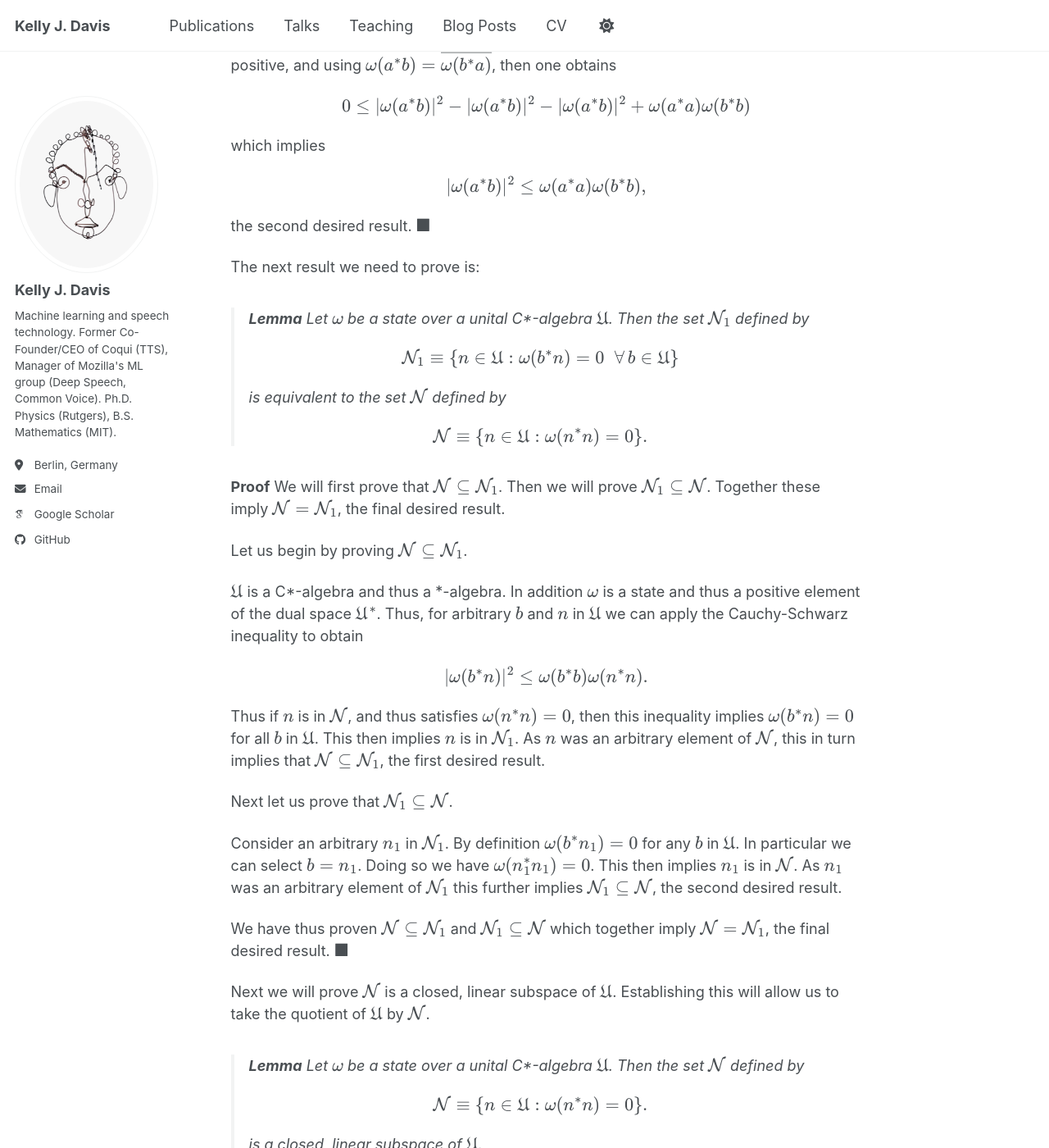
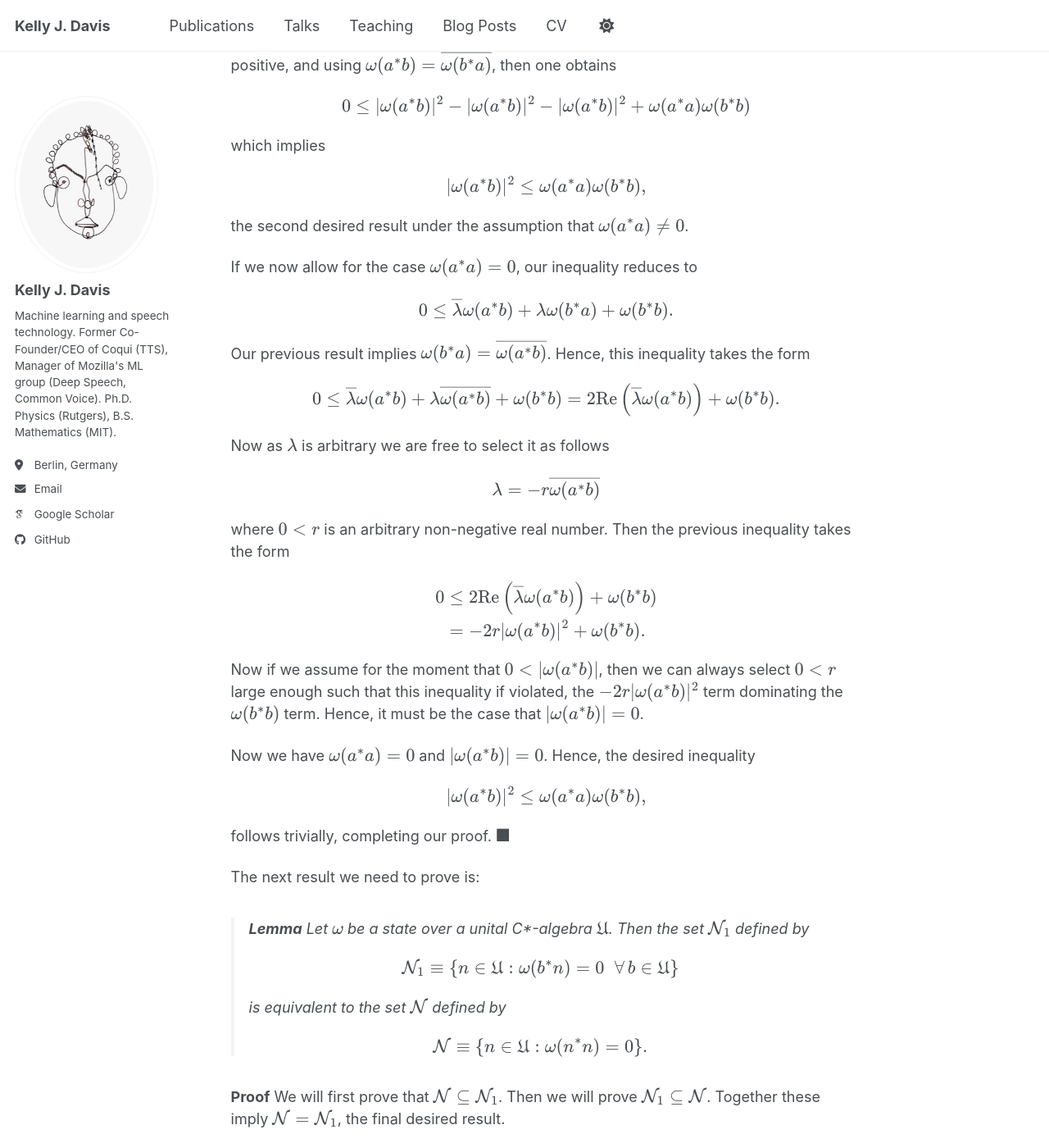
Before and after one commit to KellyJDavis/KellyJDavis.github.io, a Jekyll site: the page built from _posts/2026-05-23-gns-construction.md, in a window 1280 px wide and 1400 px high, scrolled down 4137 px. Shown: the whole window at 82% size. Built offline with Jekyll 4.4.1, drawn with Linux system fonts in a browser that asks for light colours; some web fonts are replaced; a script bundle is joined from its source files by our own code; library files that are not in the unit come from our copies; some of the changed text lies outside the part shown.

```diff
--- a/_posts/2026-05-23-gns-construction.md
+++ b/_posts/2026-05-23-gns-construction.md
@@ -149,7 +149,7 @@ $$
 
 implies $$\lvert \omega(a^*b) \rvert^2 \le \omega(a^*a) \omega(b^*b)$$.
 
-Again, as $$\lambda$$ is arbitrary, we are free to choose it to extremize the righthand side of the inequality. Extremizing the righthand of this inequality with respect to $$\overline{\lambda}$$ one finds at the extrema
+Again, as $$\lambda$$ is arbitrary, we are free to choose it to extremize the righthand side of the inequality. Extremizing the righthand of this inequality with respect to $$\overline{\lambda}$$ and assuming $$\omega(a^*a) \ne 0$$ one finds at the extrema
 
 $$
 \lambda = - \frac{\omega(a^*b)}{\omega(a^*a)}.
@@ -167,7 +167,44 @@ $$
 \lvert \omega(a^*b) \rvert^2 \le \omega(a^*a) \omega(b^*b),
 $$
 
-the second desired result. $$\blacksquare$$
+the second desired result under the assumption that $$\omega(a^*a) \ne 0$$.
+
+If we now allow for the case $$\omega(a^*a) = 0$$, our inequality reduces to
+
+$$
+0 \le \overline{\lambda}\omega(a^*b) + \lambda\omega(b^*a) + \omega(b^*b).
+$$
+
+Our previous result implies $$\omega(b^*a) = \overline{\omega(a^*b)}$$. Hence, this inequality takes the form
+
+$$
+0 \le \overline{\lambda}\omega(a^*b) + \lambda\overline{\omega(a^*b)} + \omega(b^*b) = 2\text{Re}\left(\overline{\lambda} \omega(a^*b)\right) + \omega(b^*b).
+$$
+
+Now as $$\lambda$$ is arbitrary we are free to select it as follows
+
+$$
+\lambda = -r \overline{\omega(a^*b)}
+$$
+
+where $$0 < r$$ is an arbitrary non-negative real number. Then the previous inequality takes the form
+
+$$
+\begin{align}
+0 &\le 2\text{Re}\left(\overline{\lambda} \omega(a^*b)\right) + \omega(b^*b) \\
+  &= -2r \lvert \omega(a^*b) \rvert^2 + \omega(b^*b).
+\end{align}
+$$
+
+Now if we assume for the moment that $$0 < \lvert \omega(a^*b) \rvert$$, then we can always select $$0 < r$$ large enough such that this inequality if violated, the $$-2r \lvert \omega(a^*b) \rvert^2$$ term dominating the $$\omega(b^*b)$$ term. Hence, it must be the case that $$\lvert \omega(a^*b) \rvert = 0$$.
+
+Now we have $$\omega(a^*a) = 0$$ and $$\lvert \omega(a^*b) \rvert = 0$$. Hence, the desired inequality
+
+$$
+\lvert \omega(a^*b) \rvert^2 \le \omega(a^*a) \omega(b^*b),
+$$
+
+follows trivially, completing our proof. $$\blacksquare$$
 
 The next result we need to prove is:
 
@@ -335,19 +372,32 @@ $$
 \phi(a) \equiv \frac{\omega(z^*az)}{\omega(z^*z)}.
 $$
 
-One can easily check that $$\phi$$ defines a state on $$\mathfrak{U}$$ as it is linear, positive
+One can easily check that $$\phi$$ when acting on $$\mathfrak{U}$$ is linear and positive as
 
 $$
 \phi(c^*c) = \frac{\omega(z^*(c^*c)z)}{\omega(z^*z)} = \frac{\omega((cz)^*(cz))}{\omega(z^*z)} \ge 0
 $$
 
-as $$\omega$$ is positive, and normalized
+as a result of $$\omega$$ being positive.
+
+Now as $$\phi$$ is a positive, linear function on the unital C\*-algebra $$\mathfrak{U}$$ we can invoke the theorem (Chapter III Theorem 2.2.9 of [Haag](https://doi.org/10.1007/978-3-642-61458-3))
+
+> **Theorem**
+> A positive, linear operator $$\phi$$ on a unital Banch \*-algebra $$\mathcal{A}$$ is bounded and satisfies
+>
+> $$
+> \|\phi\| = \phi(\mathbf{1})
+> $$
+>
+> where $$\phi(\mathbf{1})$$ is $$\phi$$ acting on the unit $$\mathbf{1}$$ of $$\mathcal{A}$$.
+
+to prove that $$\|\phi\| = \phi(\mathbf{1})$$. A short computation finds
 
 $$
-\|\phi\| \equiv \sup\limits_{a \in \{b \in \mathfrak{U} : \|b\| = 1\}} |\phi(a)| = \sup\limits_{a \in \{b \in \mathfrak{U} : \|b\| = 1\}} \left| \frac{\omega(z^*az)}{\omega(z^*z)} \right| = 1,
+\phi(\mathbf{1}) = \frac{\omega(z^*\mathbf{1}z)}{\omega(z^*z)} = 1
 $$
 
-where the final equality follows from the fact that $$\phi$$ divides by $$\omega(z^*z)$$ and $$\|a\|=1$$ and so the supremum is achieved at $$a=\mathbf{1}$$.
+proving $$\|\phi\|=1$$, i.e. $$\phi$$ is normalized. As $$\phi$$ is a linear, positive, normalized operator on the unital C\*-algebra $$\mathfrak{U}$$, it is indeed a state.
 
 Now as $$\phi$$ is normalized and thus $$\|\phi\|=1$$, the definition of the norm $$\|\phi\|$$ implies
 
@@ -509,10 +559,10 @@ $$
 Thus the previous two equations imply
 
 $$
-\left< U\pi_\omega(a)U^{-1}\Omega', \pi_\omega(b)'\Omega' \right>' = \left<\pi_\omega(a)'\Omega', \pi_\omega(b)'\Omega'\right>'
+\left< U\pi_\omega(a)U^{-1}\Omega', \pi_\omega(b)'\Omega' \right>' = \left<\pi_\omega(a)'\Omega', \pi_\omega(b)'\Omega'\right>'.
 $$
 
-which implies
+As a result of $$\Omega'$$ being cyclic, this implies
 
 $$
 \pi_\omega(a)' = U\pi_\omega(a)U^{-1},
```
